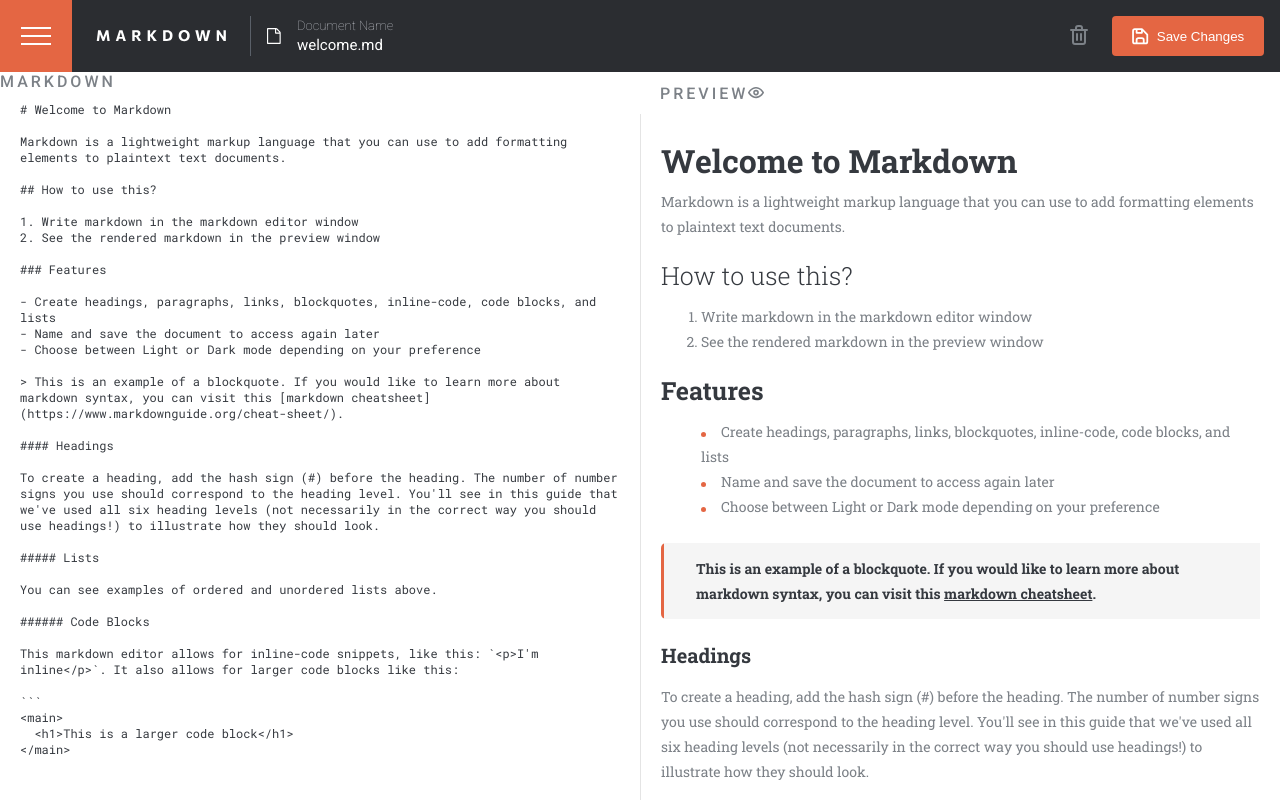
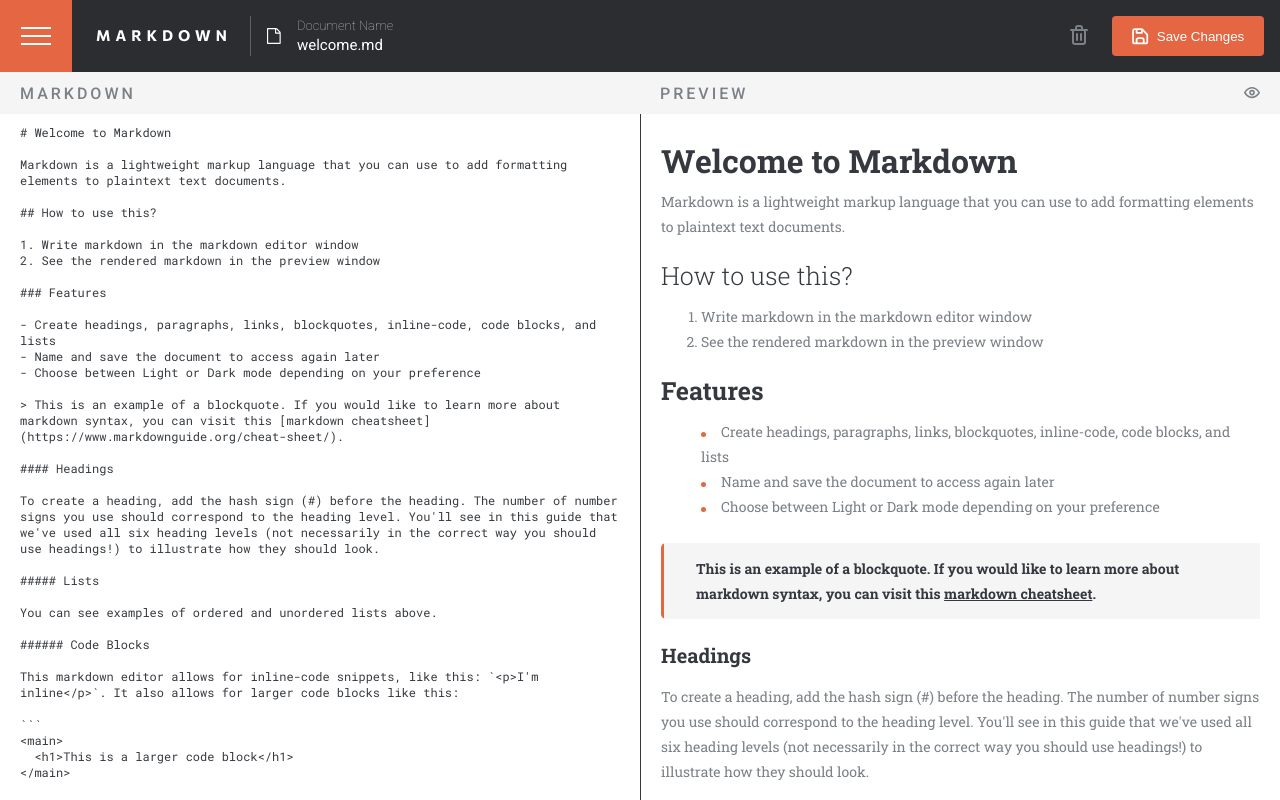
Before and after one commit to eawebmaster20/markdown-editor, an Angular app: page / in a window 1280 px wide. Built offline with nearby package versions, Linux system fonts and the light colour scheme.

Commit message:
Added text color and change background color of blockquotes and code

```diff
--- a/src/app/components/markdown-pane/markdown-pane.component.scss
+++ b/src/app/components/markdown-pane/markdown-pane.component.scss
@@ -4,6 +4,9 @@
   color: var(--slate-500);
   background: var(--slate-100);
 }
+
+
+
 
 
 .markdown-bar p {
--- a/src/app/components/preview/preview.component.scss
+++ b/src/app/components/preview/preview.component.scss
@@ -1,5 +1,5 @@
 .preview-container {
-  border-left: solid 1px var(--slate-300);
+  border-left: solid 1px var(--slate-700);
   height: 100%;
   // width: 100%;
 }
--- a/src/styles.scss
+++ b/src/styles.scss
@@ -216,7 +216,23 @@ input {
     display: flex;
     justify-content: space-between;
     align-items: center;
-    background: var(--slate-1000);
+    background: var(--slate-900);
+  }
+
+  .preview h1,
+  .preview h2,
+  .preview h3,
+  .preview h4,
+  .preview h5 {
+    color: var(--slate-100);
+  }
+  .preview p {
+    color: var(--slate-400);
+  }
+  .preview blockquote p,
+  .preview pre {
+    background: var(--slate-800);
+    color: var(--slate-100);
   }
 
 
@@ -225,9 +241,7 @@ input {
 
 //Dark theme ends here
 
-.app-preview, .preview-bar .markdown-bar{
-  background-color: green($color: #000000);
-}
+
 
 .del-modal {
   background-color: var(--slate-100);
@@ -262,3 +276,23 @@ input {
   border: none;
   resize: none;
 }
+
+
+.preview-bar {
+  display: flex;
+  justify-content: space-between;
+  align-items: center;
+  background: var(--slate-900);
+}
+
+
+
+.markdown-bar {
+  display: flex;
+  width: 100%;
+  height: 42px;
+  align-items: center;
+  background: var(--slate-200);
+  font-family: Roboto, "Sans-serif";
+  padding: 0 20px;
+}
```
